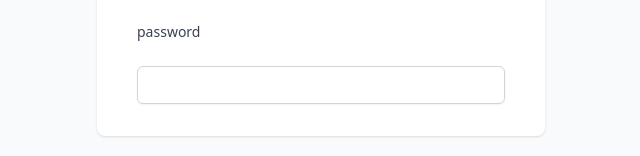
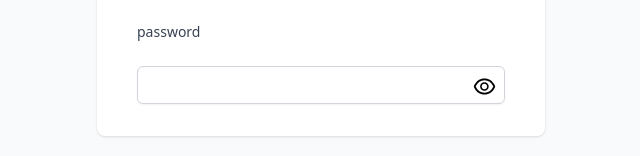
Before and after one commit to okuhlecharlieman/ecommerce, a React (Create React App) app in the folder frontend/: page /Login in a window 1280 px wide. Shown: the part 436-592 px from the top of the page, without its empty margins (319-959 px from the left). Built offline with nearby package versions, Linux system fonts and the light colour scheme.

Commit message:
UI| Login page

```diff
--- a/frontend/src/components/Login/Login.jsx
+++ b/frontend/src/components/Login/Login.jsx
@@ -1,9 +1,9 @@
 import React, { useState } from "react";
-
+import { AiOutlineEye } from "react-icons/ai";
 function Login() {
   const [email, setEmail] = useState("");
   const [password, setPassword] = useState("");
-  const [visible, setVisible] = useState("");
+  const [visible, setVisible] = useState(false);
 
   return (
     <div className="min-h-screen bg-gray-50 flex flex-col justify-center py-12 sm:px-6 lg:px:8">
@@ -38,7 +38,7 @@ function Login() {
             >
               password
             </label>
-            <div className="mt-1">
+            <div className="mt-1 relative">
               <input
                 type="password"
                 name="password"
@@ -47,6 +47,11 @@ function Login() {
                 value={password}
                 onChange={(e) => setPassword(e.targert.value)}
                 className="appearance-none block w-full px-3 py-2 border border-gray-300 rounded-md shadow-sm placeholder-gray-400 focus:outline-none focus:ring-blue-500 focus:border-blue-500 sm:text-sm"
+              />
+              <AiOutlineEye
+                className="absolute right-2 top-2 cursor-pointer"
+                size={25}
+                onClick={() => setVisible(false)}
               />
             </div>
           </form>
```
